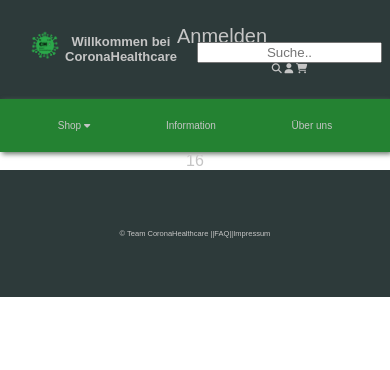
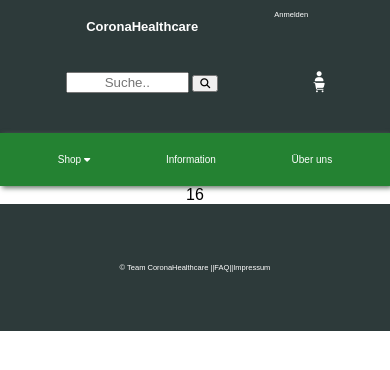
Before and after one commit to fh-erfurt/CoronaHealthcare, a PHP site: page / in a window 390 px wide. Shown: the top 370 px of the page. Run offline with PHP 8.4, Linux system fonts and the light colour scheme; some libraries are stand-ins or nearby versions.

Commit message:
Suchleiste, Schriftfarben angepasst

```diff
--- a/assets/styles/style.css
+++ b/assets/styles/style.css
@@ -2,7 +2,6 @@
     box-sizing: border-box;
     text-decoration: none;
     text-align: center;
-    color: rgb(197, 197, 197);
     font-family: Arial, sans-serif;
 }
 
@@ -17,29 +16,45 @@ body {
 
 header {
     display: flex;
-    width: 100%;
     background: rgb(45, 58, 58);
-    padding: 25px;
-    font-size: 20px;
     justify-content: space-around;
+    padding: 10px;
 }
 
-.anmelden {
-    height: 20px;
-    max-width: 20px;
+.center {
+    flex-grow: 2;
 }
 
 .topnav input[type=text] {
     border: none;
 }
 
+.login {
+    font-size: 20px;
+}
+
 h1 {
     font-size: 50px;
+}
+
+a,
+footer,
+.login,
+.dropbtn {
+    color: rgb(255, 255, 255);
 }
 
 img {
     height: 200px;
     width: 200px;
+}
+
+.symbol {
+    align-items: flex-end;
+    flex-direction: column;
+    padding-right: 50px;
+    padding-bottom: 30px;
+    justify-content: space-between;
 }
 
 .symbol,
@@ -57,24 +72,26 @@ nav {
     display: flex;
     width: 100%;
     background-color: rgb(36, 130, 50);
-    font-size: 30px;
     padding: 20px;
     justify-content: space-around;
     overflow: hidden;
     box-shadow: 2px 2px 5px rgb(103, 117, 105);
-    ;
 }
 
-button {
+.dropbtn,
+.buttonInformation,
+.buttonUeberUns {
+    font-size: 30px;
     background-color: rgb(36, 130, 50);
     border: none;
     outline: none;
-    font-size: 30px;
     transition-duration: 0.3s;
     cursor: pointer;
 }
 
-button:hover {
+.dropbtn:hover,
+.buttonInformation:hover,
+.buttonUeberUns:hover {
     box-shadow: 0 12px 16px 0 rgba(0, 0, 0, 0.24), 0 17px 50px 0 rgba(0, 0, 0, 0.19);
     background: rgb(45, 58, 58);
 }
@@ -139,6 +156,15 @@ br {
     background-color: darkgray;
 }
 
+input[type=text] {
+    width: 60%;
+}
+
+.search {
+    padding: 30px;
+    font-size: 20px;
+}
+
 @media only screen and (max-width:1100px) {
     h1 {
         font-size: 40px;
@@ -148,7 +174,8 @@ br {
         width: 120px;
     }
     .topbar,
-    footer {
+    footer,
+    .login {
         font-size: 15px;
     }
     .symbol {
@@ -159,7 +186,10 @@ br {
     }
     p,
     br,
-    button {
+    button,
+    .dropbtn,
+    .buttonInformation,
+    .buttonUeberUns {
         font-size: 20px;
     }
 }
@@ -173,7 +203,8 @@ br {
         width: 75px;
     }
     .topbar,
-    footer {
+    footer,
+    .login {
         font-size: 10px;
     }
     .symbol {
@@ -184,7 +215,11 @@ br {
     }
     p,
     br,
-    button {
+    button,
+    .search,
+    .dropbtn,
+    .buttonInformation,
+    .buttonUeberUns {
         font-size: 13px;
     }
 }
@@ -193,12 +228,9 @@ br {
     h1 {
         font-size: 13px;
     }
-    img {
-        height: 40px;
-        width: 40px;
-    }
     .topbar,
-    footer {
+    footer,
+    .login {
         font-size: 7.5px;
     }
     .symbol {
@@ -209,7 +241,14 @@ br {
     }
     p,
     br,
-    button {
+    button,
+    .dropbtn,
+    .buttonInformation,
+    .buttonUeberUns {
         font-size: 10px;
     }
+    img {
+        height: 0px;
+        width: 0px;
+    }
 }
--- a/views/layout.php
+++ b/views/layout.php
@@ -13,14 +13,16 @@
 
 <header>
 	<div class="logo"><a href="index.php?a=start"><img src="assets/Logo.png" alt="Logo"></a></div>
+	<div class="center">
 		<a href="index.php?a=start">
-		<h1>Willkommen bei <br>CoronaHealthcare</br></h1>
+			<h1>CoronaHealthcare</h1>
 		</a>
+		<div class="search"><input type="text" placeholder="Suche..">
+		<button type="submit"><i class="fa fa-search"></i></button></div>
+	</div>
 
-	<div class="anmelden"><a href="index.php?a=profile">Anmelden</a></div>
+	<div class="login"><a href="index.php?a=profile">Anmelden</a></div>
 	<div class="symbol">
-		<input type="text" placeholder="Suche..">
-		<i class="fa fa-search"></i>
 		<a href="index.php?a=profile"><i class="fa fa-user"></i></a>
 		<a href="index.php?a=shoppingcart"><i class="fa fa-shopping-cart"> </i></a>
 	</div>
@@ -44,7 +46,6 @@
 	<button class="buttonInformation"><a href="index.php?a=info">Information</a></button>
 	<button class="buttonUeberUns"><a href="index.php?a=about">Über uns</a></button>
 </nav>
-
 <body>
 	<div class="content-wrap">
 		<main>
```
Also changed, not shown: assets/Logo.png. Lines whose indentation alone changed are shown as unchanged.
